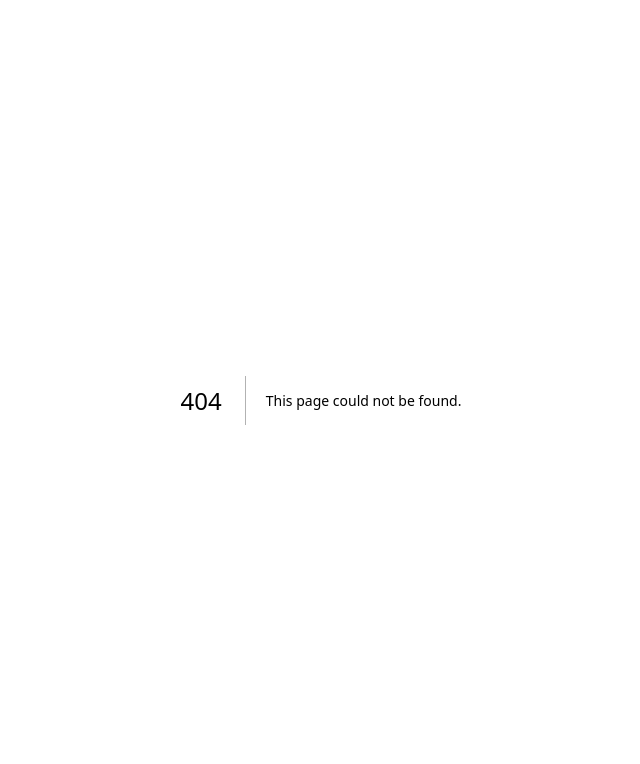
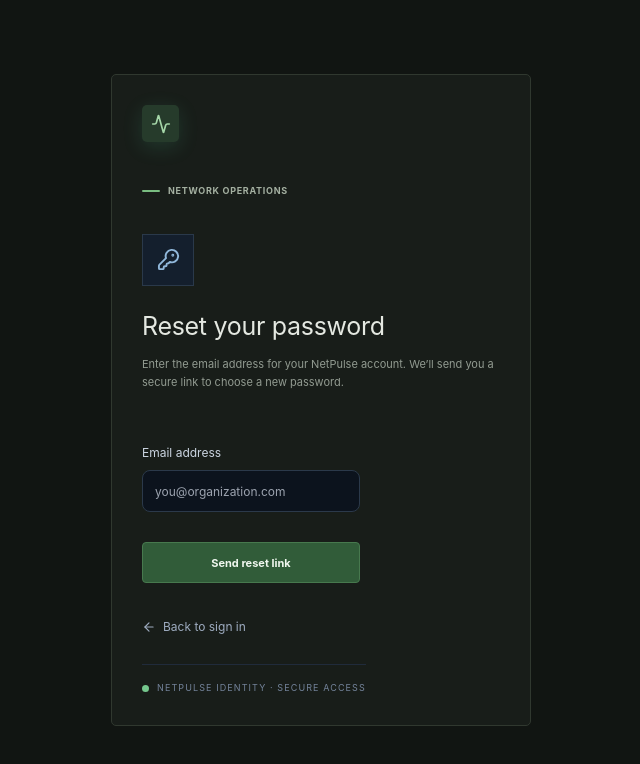
Before and after one commit to Parthiv-Binish/NetPulse, a Next.js app: page /reset-password in a window 1280 px wide. Before the commit this address had no page. Shown: the top 764 px of the page, without its empty margins (319-959 px from the left). Built offline with nearby package versions, Linux system fonts and the light colour scheme; no server answers.

Commit message:
Add secure password reset and confirmation page

```diff
--- /dev/null
+++ b/app/reset-password/page.tsx
@@ -0,0 +1,125 @@
+"use client";
+
+import { FormEvent, useEffect, useState } from "react";
+import Link from "next/link";
+import { Activity, ArrowLeft, CheckCircle2, CircleAlert, KeyRound, Mail } from "lucide-react";
+import { getSupabase } from "@/lib/supabase";
+
+type Mode = "request" | "update" | "sent" | "done" | "error";
+
+export default function ResetPasswordPage() {
+  const [mode, setMode] = useState<Mode>("request");
+  const [email, setEmail] = useState("");
+  const [password, setPassword] = useState("");
+  const [confirmPassword, setConfirmPassword] = useState("");
+  const [busy, setBusy] = useState(false);
+  const [message, setMessage] = useState("");
+
+  useEffect(() => {
+    let alive = true;
+    async function prepareRecovery() {
+      const sb = getSupabase();
+      if (!sb) return;
+      const params = new URLSearchParams(window.location.search);
+      const code = params.get("code");
+      if (code) {
+        const { error } = await sb.auth.exchangeCodeForSession(code);
+        if (!alive) return;
+        if (error) {
+          setMode("error");
+          setMessage("This reset link is invalid or expired. Request a new password reset email.");
+          return;
+        }
+      }
+      const { data: { session } } = await sb.auth.getSession();
+      if (!alive) return;
+      if (session) setMode("update");
+      else if (window.location.hash.includes("error_description=")) {
+        setMode("error");
+        setMessage("This reset link is invalid or expired. Request a new password reset email.");
+      }
+    }
+    void prepareRecovery();
+    return () => { alive = false; };
+  }, []);
+
+  async function requestReset(event: FormEvent) {
+    event.preventDefault();
+    const sb = getSupabase();
+    if (!sb) { setMode("error"); setMessage("Authentication is not configured for this deployment."); return; }
+    setBusy(true);
+    const { error } = await sb.auth.resetPasswordForEmail(email.trim(), {
+      redirectTo: `${window.location.origin}/reset-password`,
+    });
+    setBusy(false);
+    if (error) {
+      setMode("error");
+      setMessage("We couldn’t send a reset email. Check the address and try again shortly.");
+      return;
+    }
+    setMode("sent");
+    setMessage("If an account exists for that address, a password reset link will arrive shortly.");
+  }
+
+  async function updatePassword(event: FormEvent) {
+    event.preventDefault();
+    if (password.length < 8) { setMessage("Use at least 8 characters for your new password."); return; }
+    if (password !== confirmPassword) { setMessage("The passwords don’t match."); return; }
+    const sb = getSupabase();
+    if (!sb) { setMode("error"); setMessage("Authentication is not configured for this deployment."); return; }
+    setBusy(true);
+    const { error } = await sb.auth.updateUser({ password });
+    setBusy(false);
+    if (error) { setMessage("Password update failed. Your reset link may have expired; request a new one."); return; }
+    await sb.auth.signOut();
+    setPassword("");
+    setConfirmPassword("");
+    setMode("done");
+    setMessage("Your password has been updated. Sign in with your new password.");
+  }
+
+  const setModeRequest = () => { setMode("request"); setMessage(""); };
+  return (
+    <main className="auth-screen">
+      <section className="auth-card verify-card" aria-live="polite">
+        <div className="brand-mark"><Activity size={20}/></div>
+        <div className="eyebrow"><span className="eyebrow-line"/>NETWORK OPERATIONS</div>
+        {mode === "update" ? (
+          <>
+            <div className="verify-icon"><KeyRound size={23}/></div>
+            <h1>Set a new password</h1>
+            <p>Choose a strong password for your NetPulse account.</p>
+            <form onSubmit={updatePassword}>
+              <label>New password<input type="password" autoComplete="new-password" minLength={8} required value={password} onChange={e=>setPassword(e.target.value)} placeholder="At least 8 characters"/></label>
+              <label>Confirm new password<input type="password" autoComplete="new-password" minLength={8} required value={confirmPassword} onChange={e=>setConfirmPassword(e.target.value)} placeholder="Enter it again"/></label>
+              {message && <p role="alert" className="auth-message">{message}</p>}
+              <button className="button button-primary auth-submit" disabled={busy} type="submit">{busy ? "Updating password…" : "Update password"}</button>
+            </form>
+          </>
+        ) : mode === "done" ? (
+          <>
+            <div className="verify-icon verify-success"><CheckCircle2 size={24}/></div><h1>Password updated</h1><p>{message}</p>
+            <Link className="button button-primary auth-submit verify-link" href="/">Return to sign in <ArrowLeft size={15}/></Link>
+          </>
+        ) : mode === "sent" ? (
+          <>
+            <div className="verify-icon verify-success"><Mail size={24}/></div><h1>Check your inbox</h1><p>{message}</p>
+            <button className="button button-secondary auth-submit" onClick={setModeRequest}>Try another email</button>
+          </>
+        ) : (
+          <>
+            <div className="verify-icon">{mode === "error" ? <CircleAlert size={24}/> : <KeyRound size={23}/>}</div>
+            <h1>{mode === "error" ? "Reset link needs attention" : "Reset your password"}</h1>
+            <p>{message || "Enter the email address for your NetPulse account. We’ll send you a secure link to choose a new password."}</p>
+            <form onSubmit={requestReset}>
+              <label>Email address<input type="email" autoComplete="email" required value={email} onChange={e=>setEmail(e.target.value)} placeholder="you@organization.com"/></label>
+              <button className="button button-primary auth-submit" disabled={busy} type="submit">{busy ? "Sending reset link…" : "Send reset link"}</button>
+            </form>
+            <Link className="verify-back" href="/"><ArrowLeft size={14}/> Back to sign in</Link>
+          </>
+        )}
+        <div className="verify-footer"><span className="pulse-dot"/> NETPULSE IDENTITY · SECURE ACCESS</div>
+      </section>
+    </main>
+  );
+}
```
